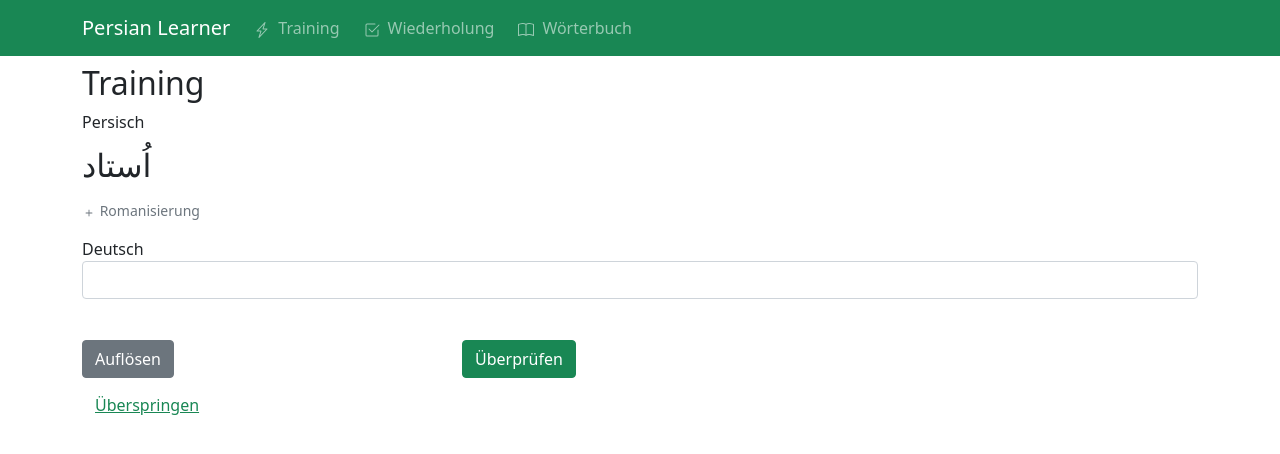
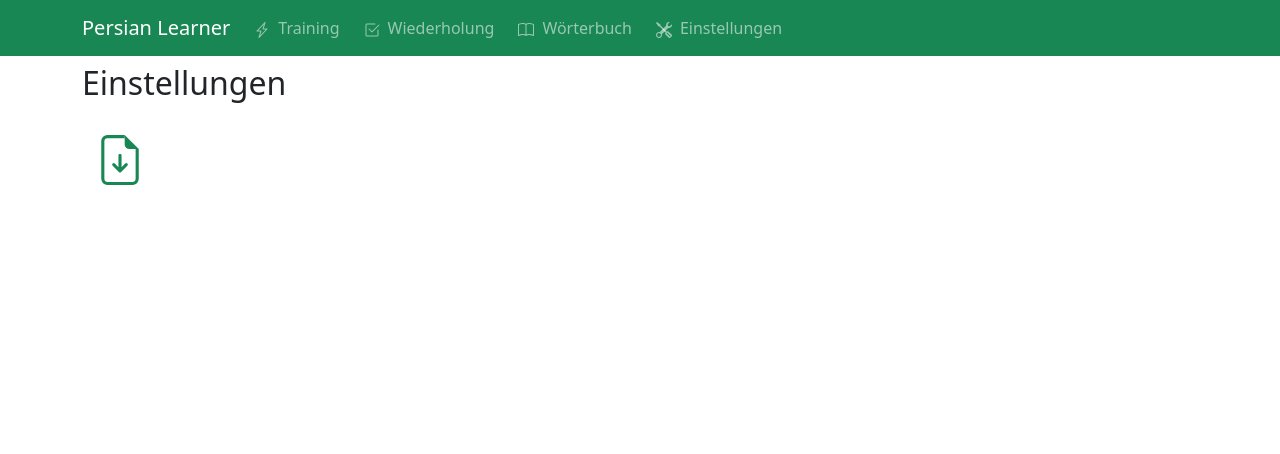
Before and after one commit to kremerd/persian-learner, a React (Create React App) app: page /settings in a window 1280 px wide. Before the commit this address led to /trainer/learn. Shown: the top 454 px of the page. Built offline with nearby package versions, Linux system fonts and the light colour scheme.

Commit message:
feat: export database

```diff
--- a/src/components/Header.tsx
+++ b/src/components/Header.tsx
@@ -2,7 +2,7 @@ import { Collapse } from 'bootstrap';
 import React from 'react';
 import { Link } from 'react-router-dom';
 import './Header.scss';
-import { Book, Check2Square, Lightning } from './Icons';
+import { Book, Check2Square, Lightning, Tools } from './Icons';
 
 export class Header extends React.Component {
   private collapseRef = React.createRef<HTMLDivElement>();
@@ -62,6 +62,15 @@ export class Header extends React.Component {
                   Wörterbuch
                 </Link>
               </li>
+              <li className="nav-item">
+                <Link className="nav-link"
+                  to="/settings"
+                  onClick={(): void => this.collapse?.hide()}
+                >
+                  <Tools></Tools>
+                  Einstellungen
+                </Link>
+              </li>
             </ul>
           </div>
         </div>
--- a/src/components/Icons.tsx
+++ b/src/components/Icons.tsx
@@ -37,6 +37,14 @@ export const Dash = (): JSX.Element => (
   </svg>
 );
 
+export const FileEarmarkArrowDown = (): JSX.Element => (
+  <svg width="1em" height="1em" viewBox="0 0 16 16" className="bi bi-file-earmark-arrow-down" fill="currentColor" xmlns="http://www.w3.org/2000/svg">
+    <path d="M4 0h5.5v1H4a1 1 0 0 0-1 1v12a1 1 0 0 0 1 1h8a1 1 0 0 0 1-1V4.5h1V14a2 2 0 0 1-2 2H4a2 2 0 0 1-2-2V2a2 2 0 0 1 2-2z"/>
+    <path d="M9.5 3V0L14 4.5h-3A1.5 1.5 0 0 1 9.5 3z"/>
+    <path fillRule="evenodd" d="M8 6a.5.5 0 0 1 .5.5v3.793l1.146-1.147a.5.5 0 0 1 .708.708l-2 2a.5.5 0 0 1-.708 0l-2-2a.5.5 0 1 1 .708-.708L7.5 10.293V6.5A.5.5 0 0 1 8 6z"/>
+  </svg>
+);
+
 export const HourglassSplit = (): JSX.Element => (
   <svg width="1em" height="1em" viewBox="0 0 16 16" className="bi bi-hourglass-split" fill="currentColor" xmlns="http://www.w3.org/2000/svg">
     <path fillRule="evenodd" d="M2.5 15a.5.5 0 1 1 0-1h1v-1a4.5 4.5 0 0 1 2.557-4.06c.29-.139.443-.377.443-.59v-.7c0-.213-.154-.451-.443-.59A4.5 4.5 0 0 1 3.5 3V2h-1a.5.5 0 0 1 0-1h11a.5.5 0 0 1 0 1h-1v1a4.5 4.5 0 0 1-2.557 4.06c-.29.139-.443.377-.443.59v.7c0 .213.154.451.443.59A4.5 4.5 0 0 1 12.5 13v1h1a.5.5 0 0 1 0 1h-11zm2-13v1c0 .537.12 1.045.337 1.5h6.326c.216-.455.337-.963.337-1.5V2h-7zm3 6.35c0 .701-.478 1.236-1.011 1.492A3.5 3.5 0 0 0 4.5 13s.866-1.299 3-1.48V8.35zm1 0c0 .701.478 1.236 1.011 1.492A3.5 3.5 0 0 1 11.5 13s-.866-1.299-3-1.48V8.35z"/>
@@ -55,6 +63,13 @@ export const Plus = (): JSX.Element => (
   </svg>
 );
 
+export const Tools = (): JSX.Element => (
+  <svg width="1em" height="1em" viewBox="0 0 16 16" className="bi bi-tools" fill="currentColor" xmlns="http://www.w3.org/2000/svg">
+    <path fillRule="evenodd" d="M0 1l1-1 3.081 2.2a1 1 0 0 1 .419.815v.07a1 1 0 0 0 .293.708L10.5 9.5l.914-.305a1 1 0 0 1 1.023.242l3.356 3.356a1 1 0 0 1 0 1.414l-1.586 1.586a1 1 0 0 1-1.414 0l-3.356-3.356a1 1 0 0 1-.242-1.023L9.5 10.5 3.793 4.793a1 1 0 0 0-.707-.293h-.071a1 1 0 0 1-.814-.419L0 1zm11.354 9.646a.5.5 0 0 0-.708.708l3 3a.5.5 0 0 0 .708-.708l-3-3z"/>
+    <path fillRule="evenodd" d="M15.898 2.223a3.003 3.003 0 0 1-3.679 3.674L5.878 12.15a3 3 0 1 1-2.027-2.027l6.252-6.341A3 3 0 0 1 13.778.1l-2.142 2.142L12 4l1.757.364 2.141-2.141zm-13.37 9.019L3.001 11l.471.242.529.026.287.445.445.287.026.529L5 13l-.242.471-.026.529-.445.287-.287.445-.529.026L3 15l-.471-.242L2 14.732l-.287-.445L1.268 14l-.026-.529L1 13l.242-.471.026-.529.445-.287.287-.445.529-.026z"/>
+  </svg>
+);
+
 export const X = (): JSX.Element => (
   <svg width="1em" height="1em" viewBox="0 0 16 16" className="bi bi-x" fill="currentColor" xmlns="http://www.w3.org/2000/svg">
     <path fillRule="evenodd" d="M4.646 4.646a.5.5 0 0 1 .708 0L8 7.293l2.646-2.647a.5.5 0 0 1 .708.708L8.707 8l2.647 2.646a.5.5 0 0 1-.708.708L8 8.707l-2.646 2.647a.5.5 0 0 1-.708-.708L7.293 8 4.646 5.354a.5.5 0 0 1 0-.708z"/>
--- /dev/null
+++ b/src/features/settings/components/Settings/Settings.scss
@@ -0,0 +1,13 @@
+@import '~bootstrap/scss/functions';
+@import '~bootstrap/scss/variables';
+@import '~bootstrap/scss/mixins';
+
+.settings {
+  @include media-breakpoint-down(md) {
+    text-align: center;
+  }
+
+  .btn {
+    font-size: 50px;
+  }
+}
--- /dev/null
+++ b/src/features/settings/components/Settings/Settings.tsx
@@ -0,0 +1,29 @@
+import { format } from 'date-fns';
+import React from 'react';
+import { FileEarmarkArrowDown } from '../../../../components/Icons';
+import { downloadFile } from '../../../../util/file';
+import './Settings.scss';
+
+export class Settings extends React.Component {
+  render(): JSX.Element {
+    return (
+      <React.Fragment>
+        <h2>Einstellungen</h2>
+        <div className="settings">
+          <button className="btn btn-link"
+            title="Datenbank speichern"
+            onClick={(): void => this.exportDatabase()}
+          >
+            <FileEarmarkArrowDown></FileEarmarkArrowDown>
+          </button>
+        </div>
+      </React.Fragment>
+    );
+  }
+
+  private exportDatabase(): void {
+    const timestamp = format(new Date(), 'yyyy-MM-dd-HH-mm');
+    const database = JSON.stringify(localStorage);
+    downloadFile(`persian-learner-backup-${timestamp}.json`, database);
+  }
+}
--- /dev/null
+++ b/src/features/settings/routes/index.tsx
@@ -0,0 +1,10 @@
+import React from 'react';
+import { Route } from 'react-router-dom';
+import { Settings } from '../components/Settings/Settings';
+
+export default [
+  <Route key="settings"
+    path="/settings"
+    component={Settings}>
+  </Route>,
+];
--- a/src/routes/index.tsx
+++ b/src/routes/index.tsx
@@ -1,11 +1,13 @@
 import React from 'react';
 import { Redirect, Switch } from 'react-router-dom';
 import dictionaryRoutes from '../features/dictionary/routes';
+import settingsRoutes from '../features/settings/routes';
 import trainerRoutes from '../features/trainer/routes';
 
 export default (
   <Switch>
     {dictionaryRoutes},
+    {settingsRoutes},
     {trainerRoutes},
     <Redirect key="root" to="/trainer">
     </Redirect>
--- /dev/null
+++ b/src/util/file.ts
@@ -0,0 +1,9 @@
+export const downloadFile = (name: string, content: string): void => {
+  const event = document.createEvent('MouseEvents');
+  event.initEvent('click', true, true);
+
+  const anchor = document.createElement('a');
+  anchor.setAttribute('href', 'data:text/plain;charset=utf-8,' + encodeURIComponent(content));
+  anchor.setAttribute('download', name);
+  anchor.dispatchEvent(event);
+};
```
